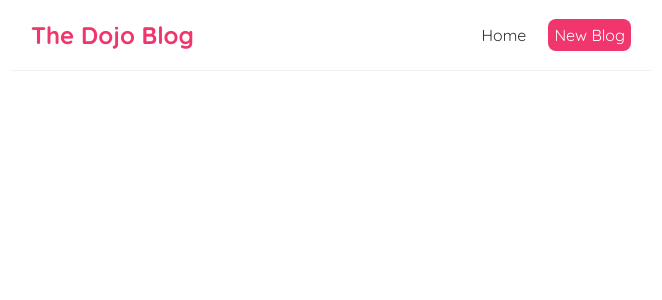
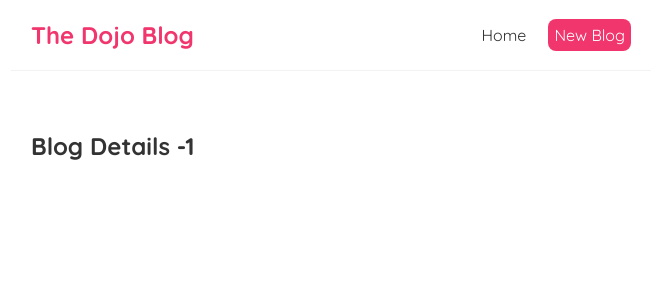
Before and after one commit to faisoabdirisak/React-Blog, a React (Create React App) app in the folder blog/: page /blogs/1 in a window 1280 px wide. Shown: the top 300 px of the page, without its empty margins (309-971 px from the left). Built offline with nearby package versions, Linux system fonts and the light colour scheme.

Commit message:
route parameters

```diff
--- a/blog/src/App.js
+++ b/blog/src/App.js
@@ -3,6 +3,7 @@
 import Home from './Home';
 import {BrowserRouter as Router, Route, Switch} from 'react-router-dom';
 import Create from './Create';
+import BlogDetails from './BlogDetails';
 
 function App() {
 
@@ -18,6 +19,9 @@
            <Route path='/create'>
              <Create/>
            </Route>
+           <Route path='/blogs/:id'>
+             <BlogDetails/>
+           </Route>
          </Switch>
         </div>
 
--- /dev/null
+++ b/blog/src/BlogDetails.js
@@ -0,0 +1,12 @@
+import { useParams } from "react-router-dom";
+const BlogDetails = () => {
+    const {id }= useParams()
+
+    return (
+        <div className='blog-details'>
+            <h2>Blog Details -{id}</h2>
+        </div>
+     );
+}
+
+export default BlogDetails;
--- a/blog/src/BlogList.js
+++ b/blog/src/BlogList.js
@@ -1,3 +1,4 @@
+import { Link } from "react-router-dom";
 const BlogList = ({blogs, title}) => {
 
     // const blogs=props.blogs;
@@ -7,9 +8,10 @@
            <h2> {title}</h2>
              {blogs.map((blog)=>(
               <div className="blog-preview" key={blog.id}>
+                  <Link to={`/blogs/${blog.id}`}>
                   <h2>{blog.title}</h2>
                   <p>Written by {blog.author}</p>
-
+                  </Link>
 
               </div>
 
--- a/blog/src/index.css
+++ b/blog/src/index.css
@@ -61,3 +61,6 @@
   color: #f1356d;
   margin-bottom: 8px;
 }
+.blog-preview a{
+  text-decoration: none;
+}
```
